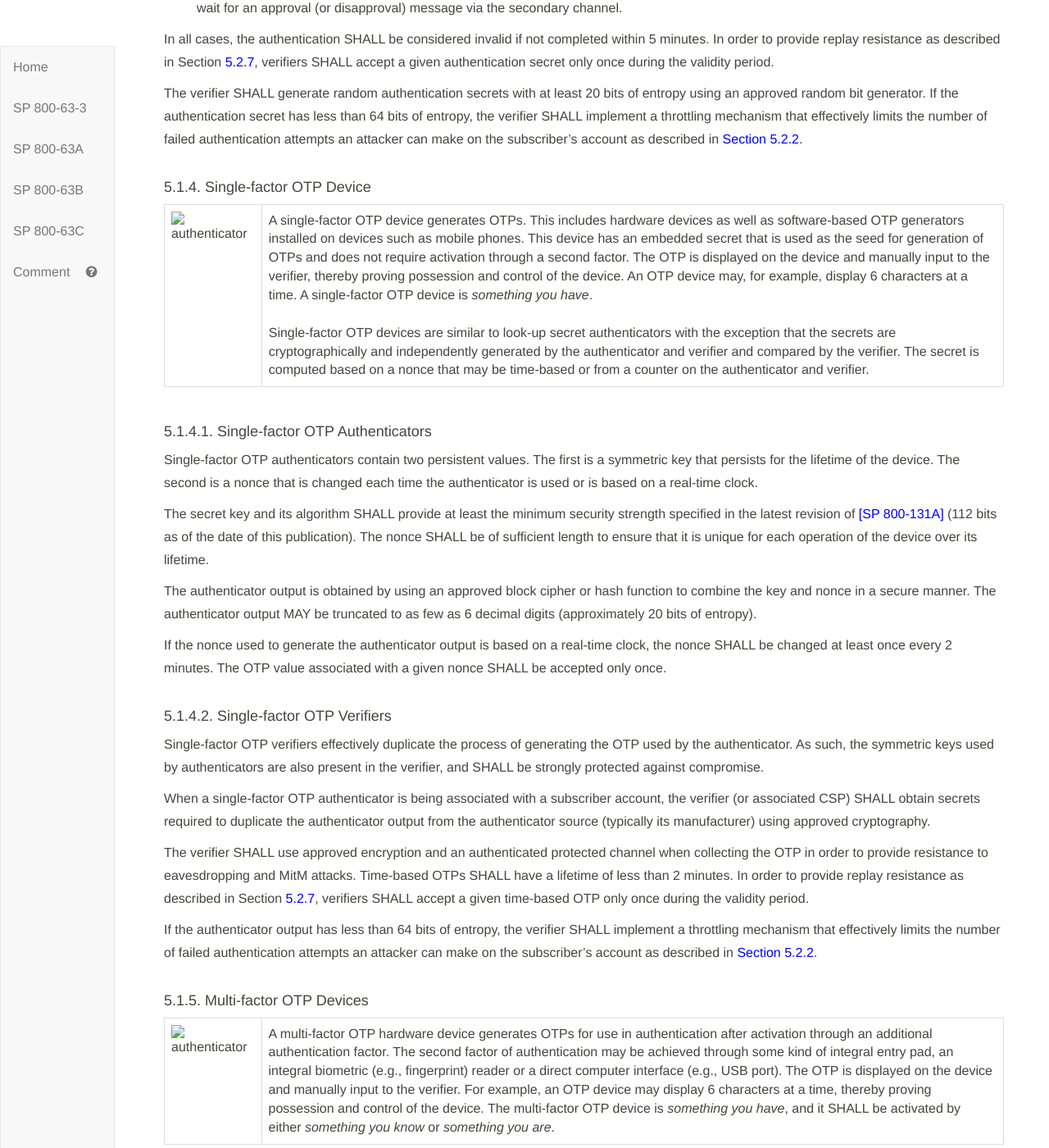
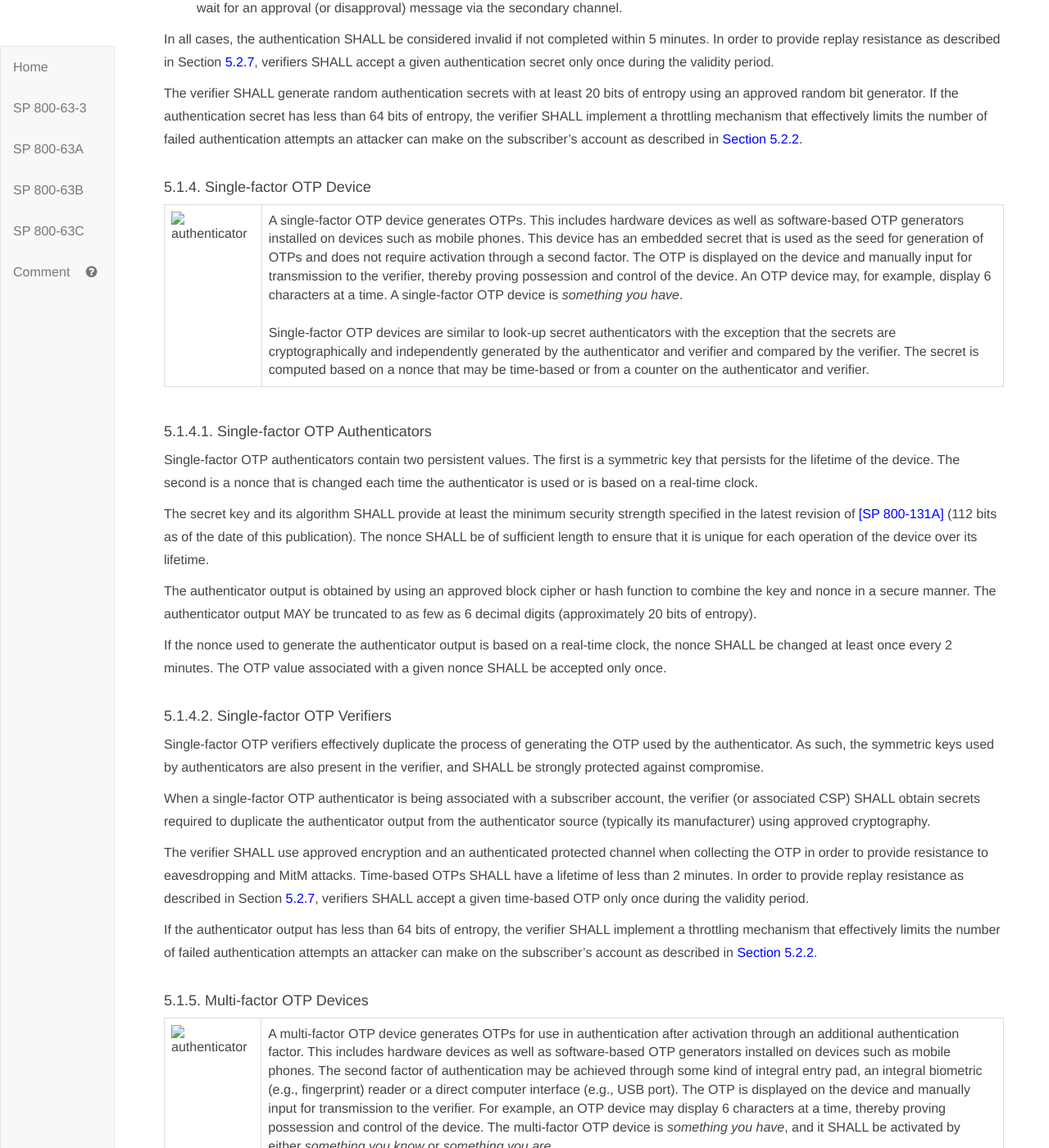
Before and after one commit to usnistgov/800-63-3, a Jekyll site: the page built from sp800-63b/sec5_authenticators.md, in a window 1280 px wide and 1400 px high, scrolled down 4811 px. Shown: the whole window at 82% size. Built offline with Jekyll 4.4.1, drawn with Linux system fonts in a browser that asks for light colours; our own code applies the rules of GitHub Pages for plain Markdown files.

Commit message:
Allow software-based MF OTP authenticators.

```diff
--- a/sp800-63b/sec5_authenticators.md
+++ b/sp800-63b/sec5_authenticators.md
@@ -143,7 +143,7 @@ The verifier SHALL generate random authentication secrets with at least 20 bits
 <table style="width:100%">
   <tr>
     <td><img src="sp800-63b/media/Single-factor-otp-device.png" alt="authenticator" style="width: 100px;height: 100px;min-width:100px;min-height:100px;"/></td>
-    <td>A single-factor OTP device generates OTPs. This includes hardware devices as well as software-based OTP generators installed on devices such as mobile phones. This device has an embedded secret that is used as the seed for generation of OTPs and does not require activation through a second factor. The OTP is displayed on the device and manually input to the verifier, thereby proving possession and control of the device. An OTP device may, for example, display 6 characters at a time. A single-factor OTP device is <i>something you have</i>.<br><br>
+    <td>A single-factor OTP device generates OTPs. This includes hardware devices as well as software-based OTP generators installed on devices such as mobile phones. This device has an embedded secret that is used as the seed for generation of OTPs and does not require activation through a second factor. The OTP is displayed on the device and manually input for transmission to the verifier, thereby proving possession and control of the device. An OTP device may, for example, display 6 characters at a time. A single-factor OTP device is <i>something you have</i>.<br><br>
 
 Single-factor OTP devices are similar to look-up secret authenticators with the exception that the secrets are cryptographically and independently generated by the authenticator and verifier and compared by the verifier. The secret is computed based on a nonce that may be time-based or from a counter on the authenticator and verifier.</td>
   </tr>
@@ -176,7 +176,7 @@ If the authenticator output has less than 64 bits of entropy, the verifier SHALL
 <table style="width:100%">
   <tr>
     <td><img src="sp800-63b/media/Multi-factor-otp-device.png" alt="authenticator" style="width: 100px;height: 100px;min-width:100px;min-height:100px;"/></td>
-    <td>A multi-factor OTP hardware device generates OTPs for use in authentication after activation through an additional authentication factor. The second factor of authentication may be achieved through some kind of integral entry pad, an integral biometric (e.g., fingerprint) reader or a direct computer interface (e.g., USB port). The OTP is displayed on the device and manually input to the verifier. For example, an OTP device may display 6 characters at a time, thereby proving possession and control of the device. The multi-factor OTP device is <i>something you have</i>, and it SHALL be activated by either <i>something you know</i> or <i>something you are</i>.</td>
+    <td>A multi-factor OTP device generates OTPs for use in authentication after activation through an additional authentication factor. This includes hardware devices as well as software-based OTP generators installed on devices such as mobile phones. The second factor of authentication may be achieved through some kind of integral entry pad, an integral biometric (e.g., fingerprint) reader or a direct computer interface (e.g., USB port). The OTP is displayed on the device and manually input for transmission to the verifier. For example, an OTP device may display 6 characters at a time, thereby proving possession and control of the device. The multi-factor OTP device is <i>something you have</i>, and it SHALL be activated by either <i>something you know</i> or <i>something you are</i>.</td>
   </tr>
   </table>
   </div>
```
